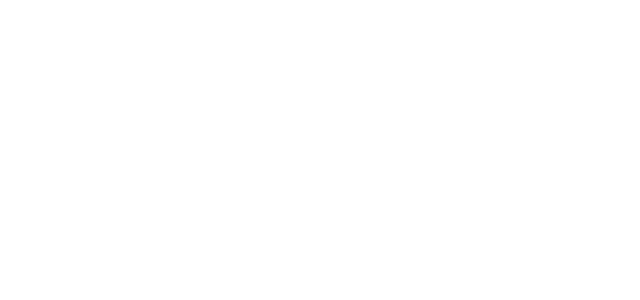
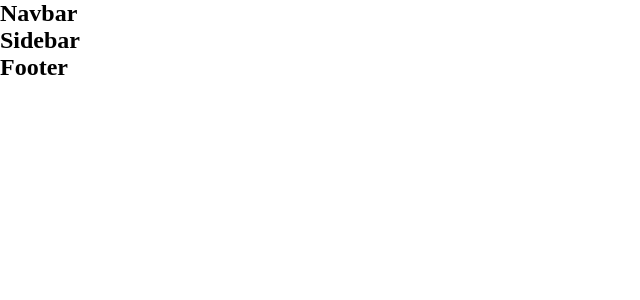
Before and after one commit to Kiridea/Mini-project, a React (Vite) app: page / in a window 1280 px wide. Shown: the top 300 px of the page, without its empty margins (0-640 px from the left). Built offline with nearby package versions, Linux system fonts and the light colour scheme.

Commit message:
Components created

```diff
--- a/src/App.jsx
+++ b/src/App.jsx
@@ -1,10 +1,16 @@
-
+import Navbar from './components/Navbar'
+import Sidebar from './components/Sidebar'
+import Footer from './components/Footer'
 import './App.css'
 
 function App() {
 
   return (
     <>
+      <Navbar />
+      <Sidebar />
+      <Footer />
+
 
     </>
   )
--- /dev/null
+++ b/src/components/Footer.jsx
@@ -0,0 +1,9 @@
+
+
+function Footer() {
+    return (
+        <h2>Footer</h2>
+    )
+}
+
+export default Footer
--- /dev/null
+++ b/src/components/Navbar.jsx
@@ -0,0 +1,9 @@
+
+
+function Navbar() {
+    return (
+        <h2>Navbar</h2>
+    )
+}
+
+export default Navbar
--- /dev/null
+++ b/src/components/Sidebar.jsx
@@ -0,0 +1,11 @@
+
+
+
+
+function Sidebar() {
+    return (
+        <h2>Sidebar</h2>
+    )
+}
+
+export default Sidebar
```
